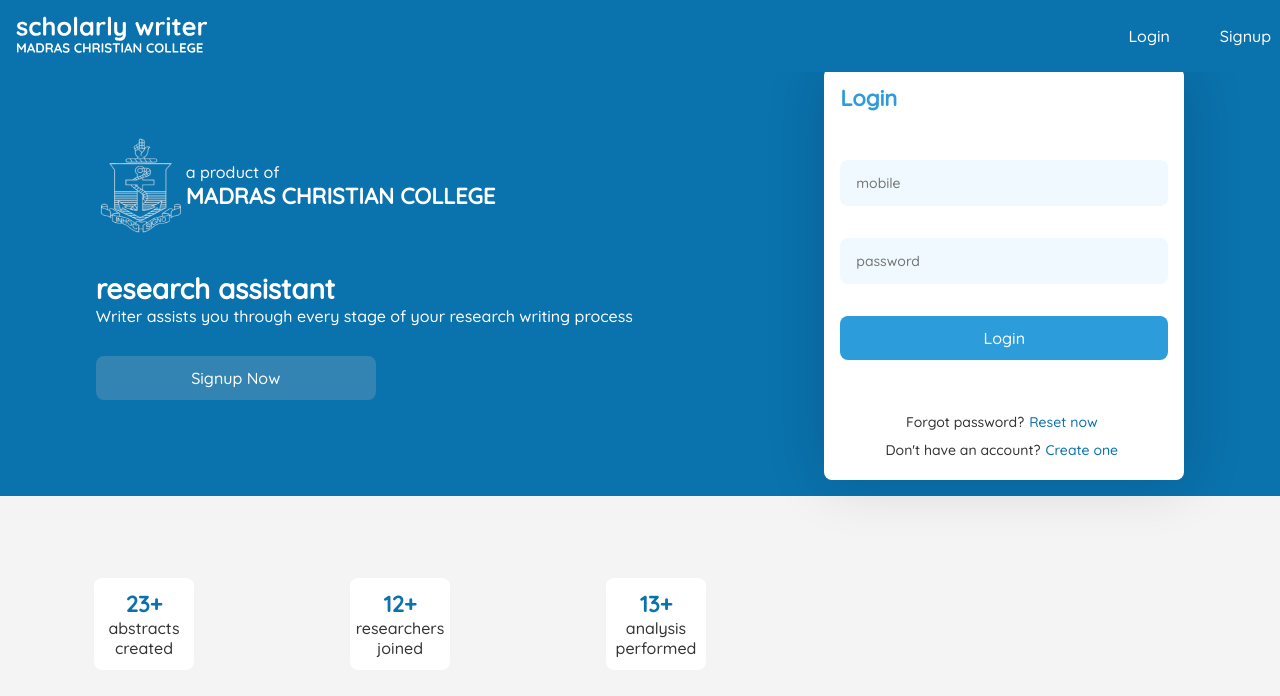
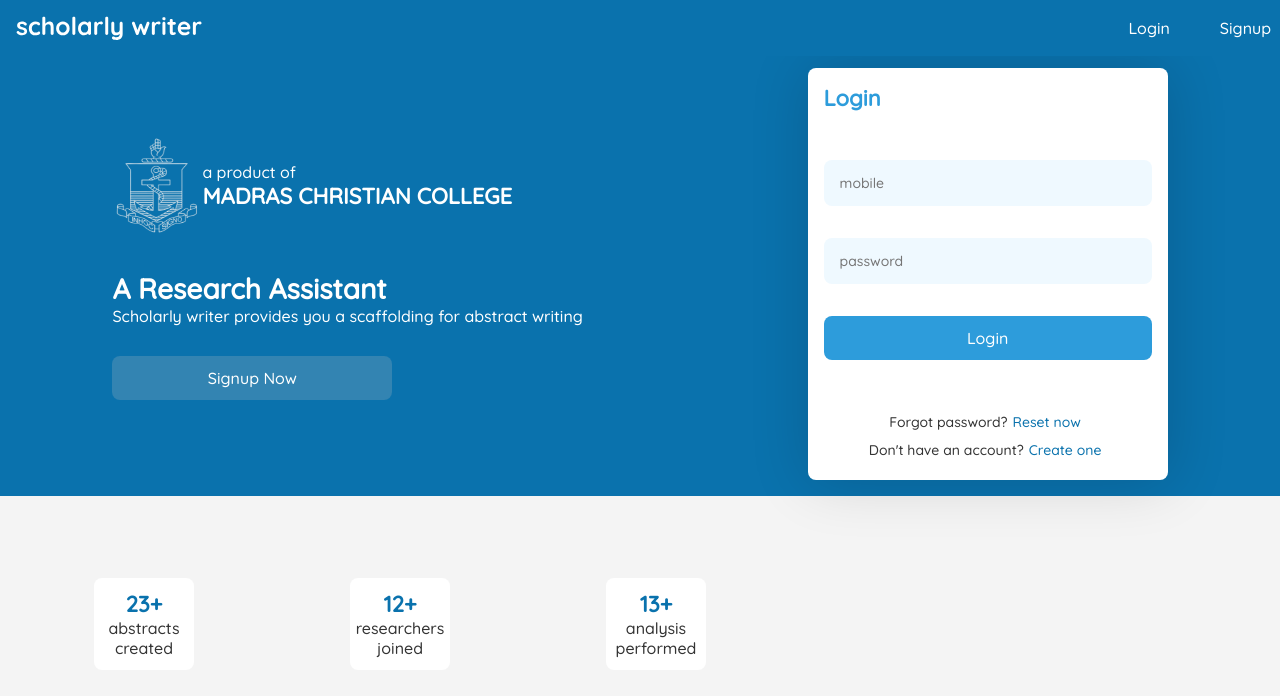
Before and after one commit to zevocorporation/Writer-App, a React (Create React App) app: page / in a window 1280 px wide. Shown: the top 696 px of the page. Built offline with nearby package versions, Linux system fonts and the light colour scheme.

Commit message:
added logo

```diff
--- a/src/App.js
+++ b/src/App.js
@@ -62,6 +62,7 @@
             <Router>
                <Navbar
                   logo={state?.isLoggedIn ? LogoLight : Logo}
+                  height='24px'
                   color={
                      state?.isLoggedIn
                         ? Colors.accent.secondary
--- a/src/components/logo.js
+++ b/src/components/logo.js
@@ -1,7 +1,7 @@
 import React from 'react'
 
 function Logo(props) {
-  return <img style={{ height: '40px' }} src={props.image} alt='logo' />
+  return <img style={{ height: props.height? props.height :  '40px' }} src={props.image} alt='logo' />
 }
 
 export default Logo
--- a/src/patterns/navigations/navbar.js
+++ b/src/patterns/navigations/navbar.js
@@ -3,6 +3,7 @@
 import { Navlinks } from './index'
 
 function Navbar(props) {
+
    const styles = {
       navbar: {
          display: 'flex',
@@ -22,7 +23,7 @@
 
    return (
       <div style={styles.navbar}>
-         <Logo image={props.logo} />
+         <Logo height={props.height} image={props.logo} />
          <Navlinks navColor={props.navColor} navlinks={props.navlinks} />
       </div>
    )
--- a/src/patterns/navigations/sidebar.js
+++ b/src/patterns/navigations/sidebar.js
@@ -21,7 +21,7 @@
          backgroundColor: Colors.primary,
          width: '100%',
          display: 'flex',
-         paddingTop: '78px',
+         paddingTop: '74px',
       },
 
       link: {
--- a/src/screens/users/components/hero.js
+++ b/src/screens/users/components/hero.js
@@ -57,11 +57,9 @@
             </div>
             </div>
             <Title type='titleLarge' color={Colors.accent.secondary}>
-               research assistant
+            A Research Assistant
             </Title>
-            <Text type='textLight' color={Colors.accent.secondary}>
-               Writer assists you through every stage of your research writing
-               process
+            <Text type='textLight' color={Colors.accent.secondary}>Scholarly writer provides you a scaffolding for abstract writing
             </Text>
             <Button
                style={{
```
Also changed, not shown: src/assets/logo.svg.
